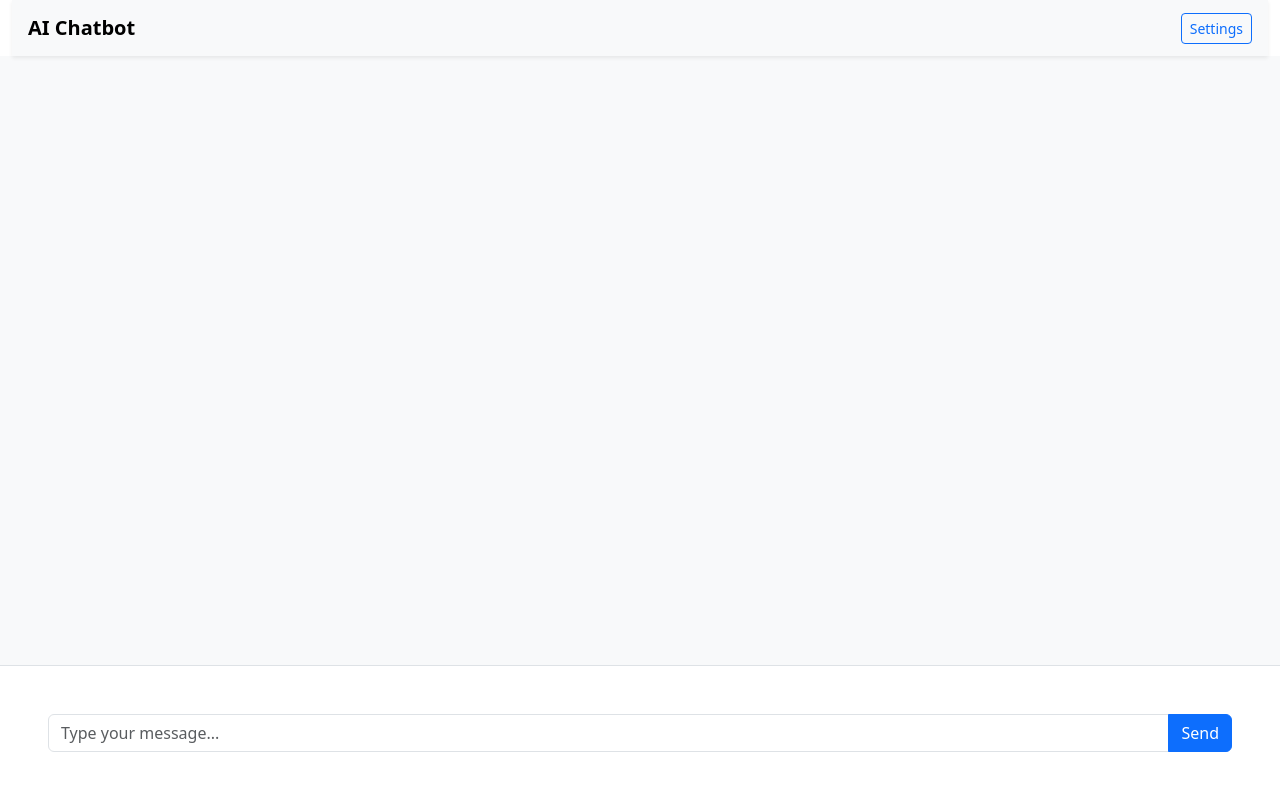
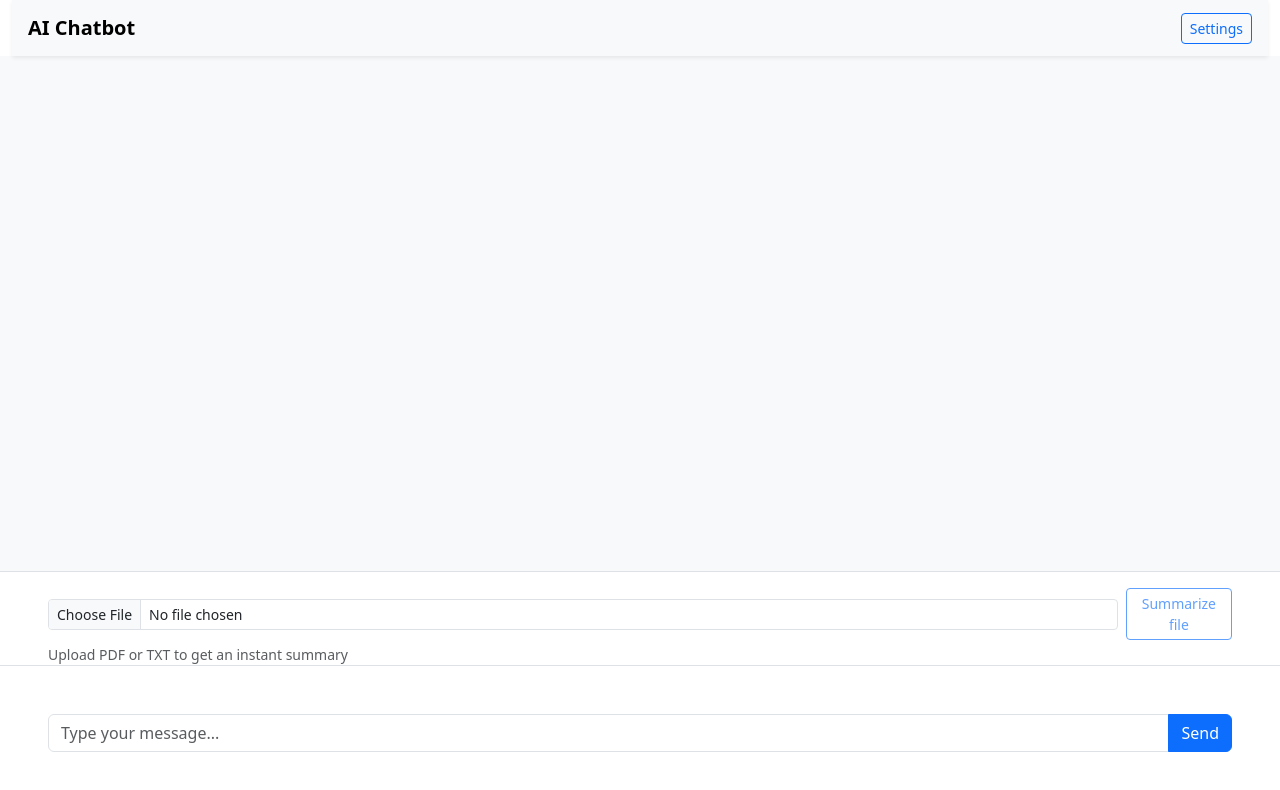
Before and after one commit to Jappreet-Singh/copliot_clone, an Angular app: page / in a window 1280 px wide. Shown: the top 790 px of the page. Built offline with nearby package versions, Linux system fonts and the light colour scheme.

Commit message:
completed phase 3 with the completion of frontend in angular and updating UI

```diff
--- a/src/app/chat/chat.html
+++ b/src/app/chat/chat.html
@@ -43,6 +43,28 @@
       }
       }
       </div>
+<!--  file upload area-->
+      <div class="bg-white border-top px-5 pt-3">
+  <div class="d-flex align-items-center gap-2">
+    <input
+      type="file"
+      accept=".pdf,.txt"
+      (change)="onFileSelected($event)"
+      class="form-control form-control-sm"
+    />
+
+    <button
+      class="btn btn-outline-primary btn-sm"
+      [disabled]="!selectedFile || uploading"
+      (click)="uploadFile()">
+      {{ uploading ? 'Summarizing...' : 'Summarize file' }}
+    </button>
+  </div>
+
+  <small class="text-muted d-block mt-1">
+    Upload PDF or TXT to get an instant summary
+  </small>
+</div>
 
       <!-- Input area -->
       <div class="chat-input bg-white border-top p-5">
--- a/src/app/chat/chat.ts
+++ b/src/app/chat/chat.ts
@@ -13,9 +13,13 @@ export class Chat {
   public userMessage: string = '';
   public copilotMessage: string = '';
   public isLoading: boolean = false;
+  public selectedFile!: File | null;
+  public uploading: boolean = false;
 
   // Store the entire conversation as an array of message pairs
-  conversation: { role: string; content: string }[] = [];
+  conversation: { role: 'user'|'assistant'; content: string;
+  type?: 'chat'|'summary'
+   }[] = [];
 
   constructor(private http: HttpClient) {}
 
@@ -34,7 +38,7 @@ export class Chat {
     // Temporary loading message
     this.conversation.push({
       role: 'assistant',
-      content: '',
+      content: 'thinking...',
     });
 
     const assistantIndex = this.conversation.length - 1;
@@ -67,4 +71,42 @@ export class Chat {
         this.conversation[assistantIndex].content = 'Error: AI not responding';
       });
   }
+  onFileSelected(event: any) {
+    this.selectedFile = event.target.files[0] || null;
+  }
+
+  uploadFile(){
+    if (!this.selectedFile) return;
+
+    // Temporary loading message
+    this.conversation.push({
+      role: 'assistant',
+      content: 'Summarizing file...',
+      type:'summary'
+    });
+
+    this.uploading = true;
+
+    const formData = new FormData();
+    formData.append('file', this.selectedFile);
+
+    this.http.post<any>('http://127.0.0.1:8000/uploadfile', formData)
+    .subscribe({
+      next: (res) => {
+        // replacing temporary message with actual summary
+        const assistantIndex = this.conversation.length - 1;
+        this.conversation[assistantIndex].content = `📄 Summary of ${res.filename}:\n\n${res.summary}`;
+
+        this.uploading = false;
+        this.selectedFile = undefined!;
+      },
+      error: () => {
+        this.conversation.push({
+          role: 'assistant',
+          content: 'Error: Failed to summarize file'
+        });
+        this.uploading = false;
+      }
+    });
+  }
 }
```
